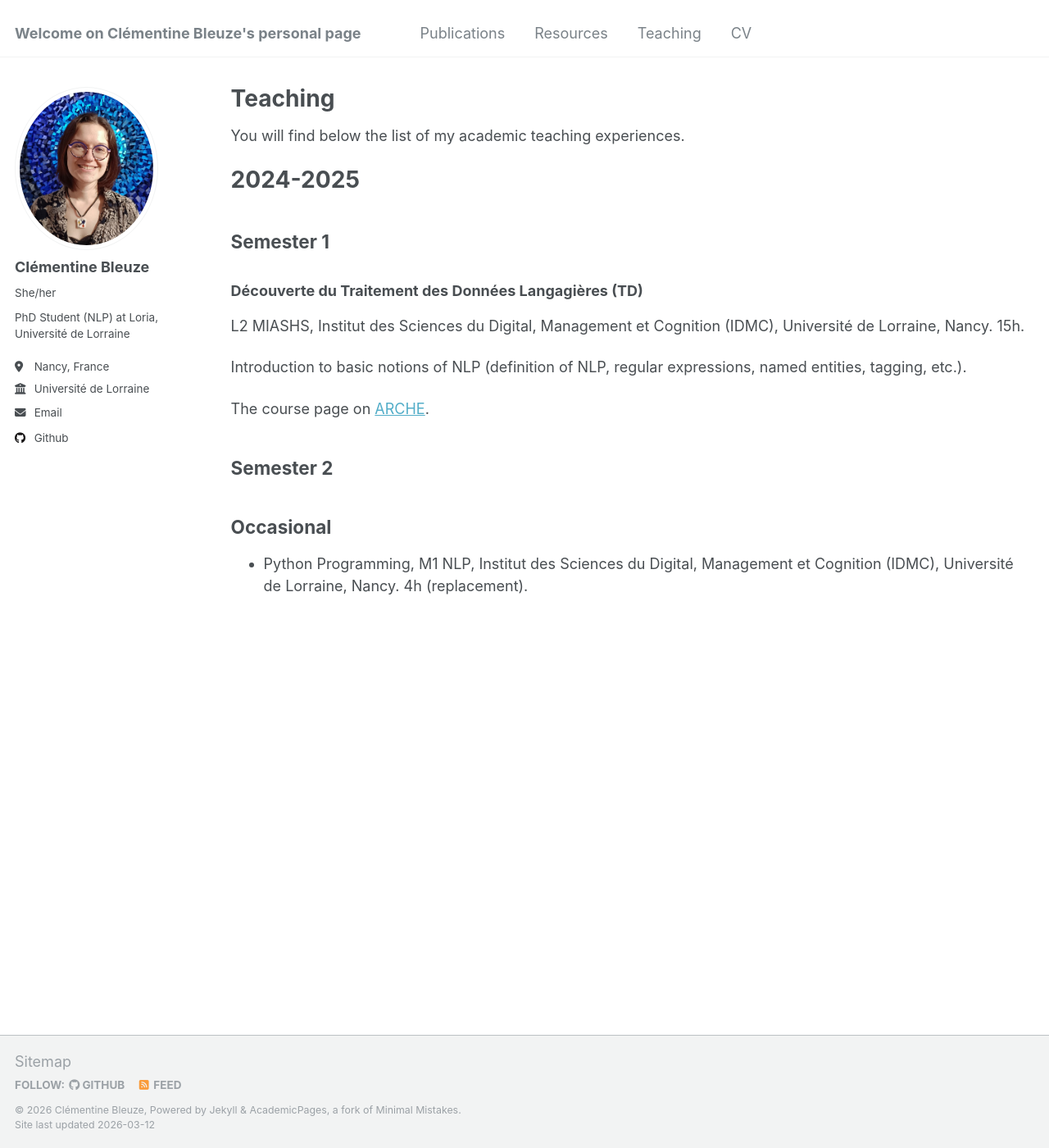
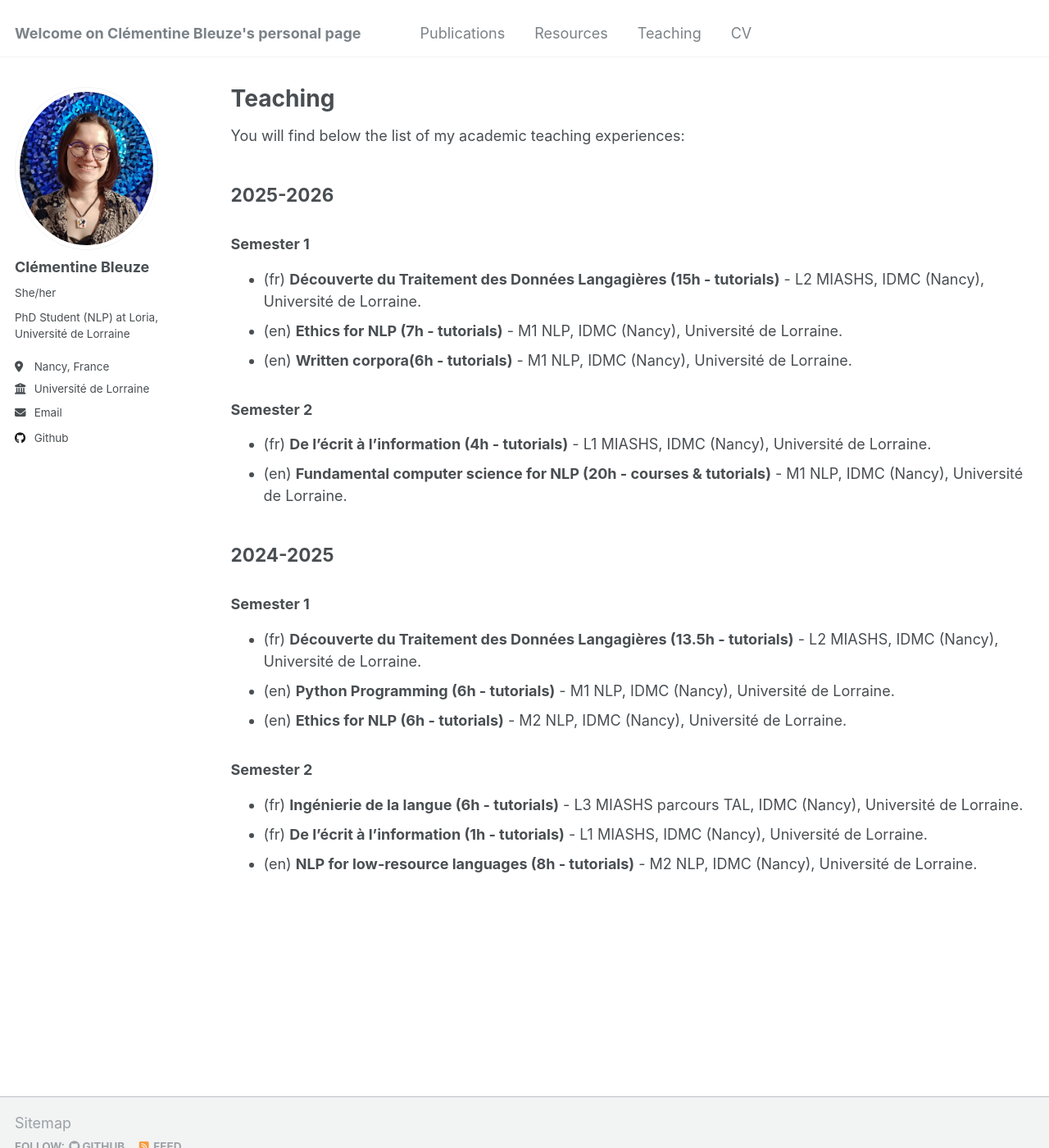
Before and after one commit to ClementineBleuze/ClementineBleuze.github.io, a Jekyll site: the page built from _pages/teachings.md, in a window 1280 px wide and 1400 px high. Shown: the whole window at 82% size. Built offline with Jekyll 4.4.1, drawn with Linux system fonts in a browser that asks for light colours.

Commit message:
Update teachings.md

```diff
--- a/_pages/teachings.md
+++ b/_pages/teachings.md
@@ -6,22 +6,28 @@ author_profile: true
 ---
 {% include base_path %}
 
-You will find below the list of my academic teaching experiences.
+You will find below the list of my academic teaching experiences:
 
-# 2024-2025
+## 2025-2026
 
-## Semester 1
+### Semester 1
+- (fr) **Découverte du Traitement des Données Langagières (15h - tutorials)** - L2 MIASHS, IDMC (Nancy), Université de Lorraine.
+- (en) **Ethics for NLP (7h - tutorials)** - M1 NLP, IDMC (Nancy), Université de Lorraine.
+- (en) **Written corpora(6h - tutorials)** - M1 NLP, IDMC (Nancy), Université de Lorraine.
 
-### Découverte du Traitement des Données Langagières (TD)
+### Semester 2
+- (fr) **De l'écrit à l'information (4h - tutorials)** - L1 MIASHS, IDMC (Nancy), Université de Lorraine.
+- (en) **Fundamental computer science for NLP (20h - courses & tutorials)** - M1 NLP, IDMC (Nancy), Université de Lorraine.
 
-L2 MIASHS, Institut des Sciences du Digital, Management et Cognition (IDMC), Université de Lorraine, Nancy. 15h.
+## 2024-2025
 
-Introduction to basic notions of NLP (definition of NLP, regular expressions, named entities, tagging, etc.).
+### Semester 1
 
-The course page on [ARCHE](https://arche.univ-lorraine.fr/course/view.php?id=74531).
+- (fr) **Découverte du Traitement des Données Langagières (13.5h - tutorials)** - L2 MIASHS, IDMC (Nancy), Université de Lorraine.
+- (en) **Python Programming (6h - tutorials)** - M1 NLP, IDMC (Nancy), Université de Lorraine.
+- (en) **Ethics for NLP (6h - tutorials)** - M2 NLP, IDMC (Nancy), Université de Lorraine.
 
-## Semester 2
-
-## Occasional
-
-- Python Programming, M1 NLP, Institut des Sciences du Digital, Management et Cognition (IDMC), Université de Lorraine, Nancy. 4h (replacement).
+### Semester 2
+- (fr) **Ingénierie de la langue (6h - tutorials)** - L3 MIASHS parcours TAL, IDMC (Nancy), Université de Lorraine.
+- (fr) **De l'écrit à l'information (1h - tutorials)** - L1 MIASHS, IDMC (Nancy), Université de Lorraine.
+- (en) **NLP for low-resource languages (8h - tutorials)** - M2 NLP, IDMC (Nancy), Université de Lorraine.
```
